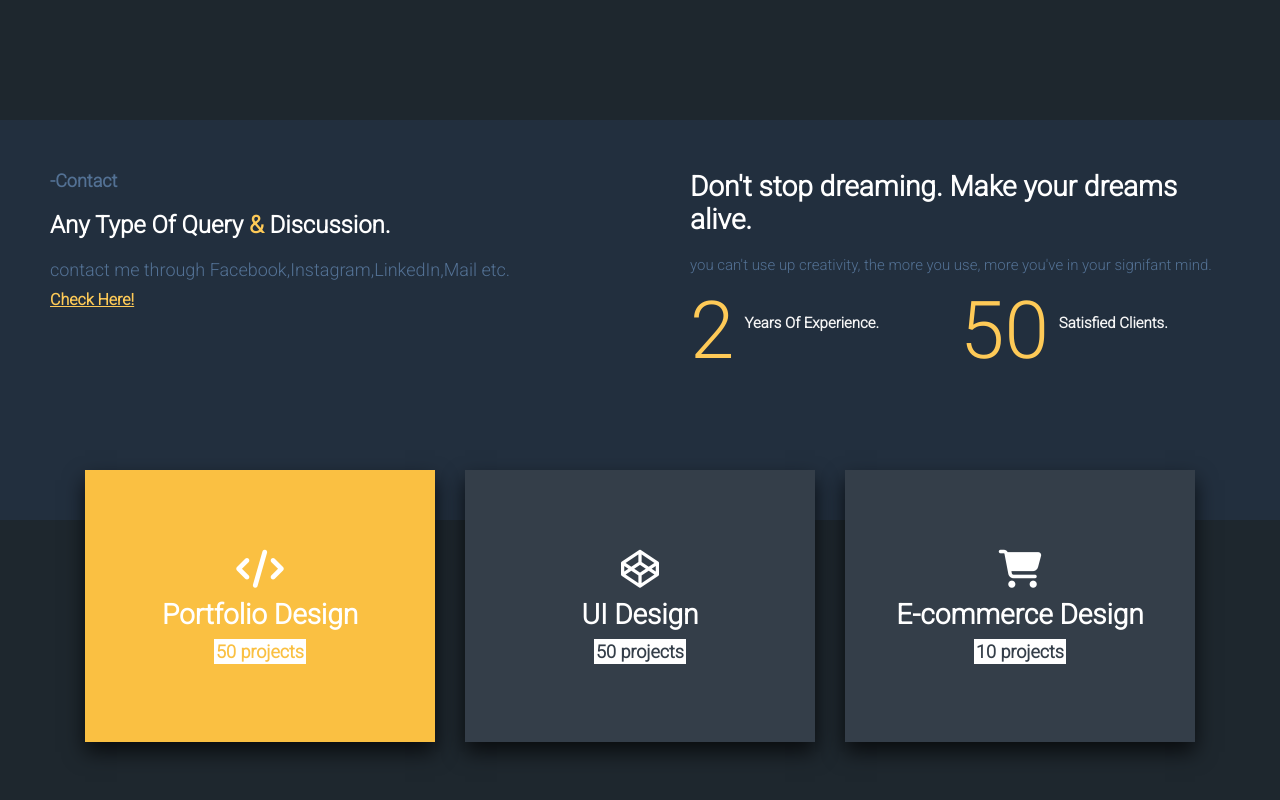
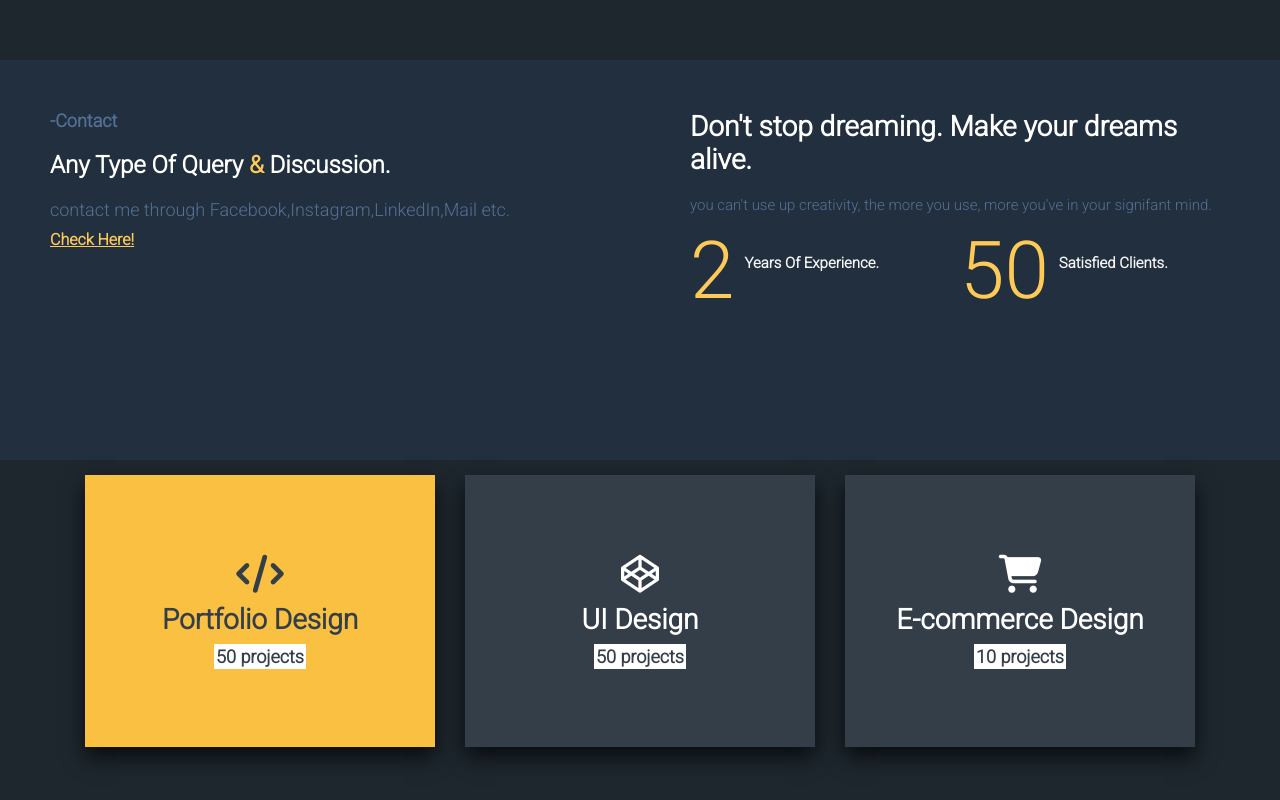
Before and after one commit to sharkozis/my-portfolio.github.io, a plain HTML site: page index.html in a window 1280 px wide. Shown: the part 678-1478 px from the top of the page. Drawn offline with Linux system fonts and the light colour scheme.

Commit message:
edited part

```diff
--- a/style.css
+++ b/style.css
@@ -72,7 +72,7 @@ header{
 
 .r-div ul{
     display:flex;
-    margin-bottom:80px;
+    margin-bottom:20px; /*previous margin edited here*/
     position: relative;
 }
 .r-div ul li{
@@ -217,6 +217,8 @@ header{
 .detail-div{
     display: flex;
     justify-content: center;
+    flex-wrap: wrap;
+    align-items: center; /*this is use for alternate of negetive margin value*/
 
 }
 .detail-div i{
@@ -224,8 +226,8 @@ header{
 }
 
 .one-d{
-    color:white;
-    margin-top:-50px;
+    color:#343e49; /*color edited*/
+    /* margin-top:-50px; */
     background-color:#fac042;
 
 }
@@ -240,7 +242,7 @@ header{
     font-size: 28px;
 }
 .one-d p{
-    color: #fac042;
+    color: #343e49; /*color edited*/
     background-color: white;
     display: inline;
     padding:2px;
@@ -248,7 +250,7 @@ header{
 }
 .two-d{
     color:white;
-    margin-top:-50px;
+    /* margin-top:-50px; */
     background-color:#343e49;
 }
 .two-d i,h3,p{
@@ -266,7 +268,7 @@ header{
 }
 .three-d{
     color:white;
-    margin-top:-50px;
+    /* margin-top:-50px; */
     background-color:#343e49;
 }
 .three-d i,h3,p{
```
